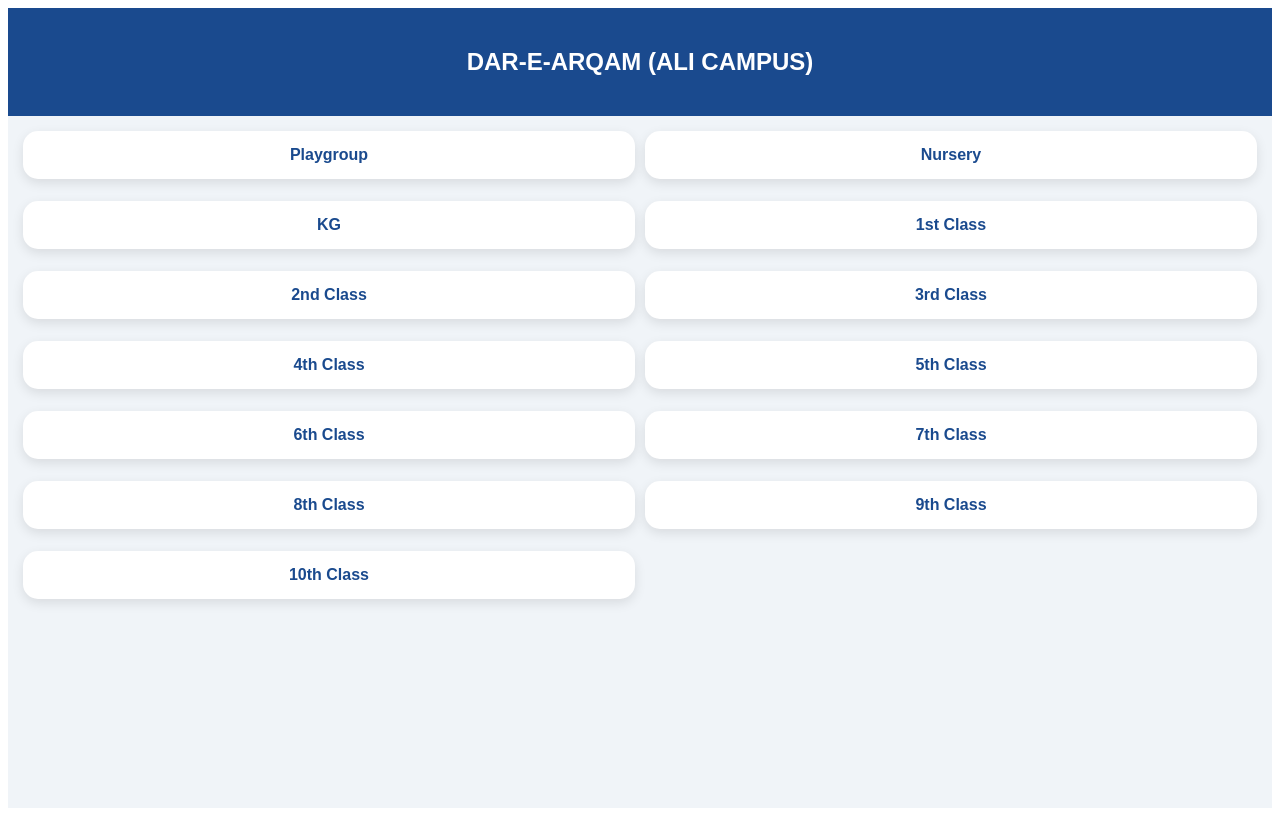
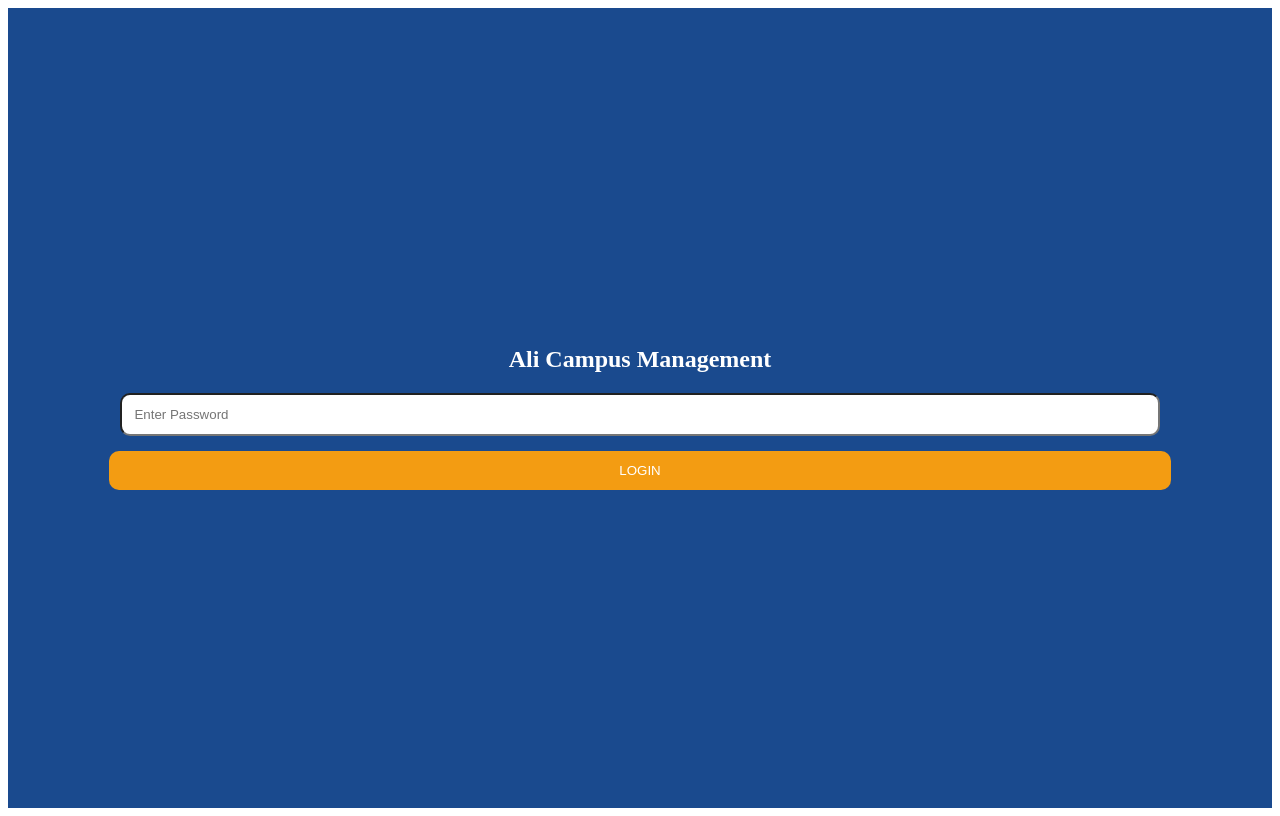
Before and after one commit to jani681/Darearqam-adhi-kot, a React (Vite) app: page / in a window 1280 px wide. Built offline with nearby package versions, Linux system fonts and the light colour scheme.

Commit message:
Refactor App component for login and staff management

```diff
--- a/src/App.jsx
+++ b/src/App.jsx
@@ -1,80 +1,99 @@
 import React, { useState, useEffect } from 'react';
 import { db } from './firebase';
-import { collection, addDoc, getDocs, serverTimestamp, query, orderBy, where, updateDoc, deleteDoc, doc } from "firebase/firestore";
+import { collection, addDoc, getDocs, query, where, doc, deleteDoc, updateDoc } from "firebase/firestore";
 
 const CLASSES = ["Playgroup", "Nursery", "KG", "1st Class", "2nd Class", "3rd Class", "4th Class", "5th Class", "6th Class", "7th Class", "8th Class", "9th Class", "10th Class"];
 
 export default function App() {
-  const [isLoggedIn, setIsLoggedIn] = useState(false);
+  const [view, setView] = useState('login');
   const [userRole, setUserRole] = useState('');
-  const [staffData, setStaffData] = useState(null);
-  const [view, setView] = useState('dashboard');
+  const [staffName, setStaffName] = useState('');
   const [records, setRecords] = useState([]);
   const [searchTerm, setSearchTerm] = useState('');
+  const [selectedClass, setSelectedClass] = useState('');
 
-  // Student Input States
-  const [name, setName] = useState('');
-  const [rollNo, setRollNo] = useState('');
-  const [whatsapp, setWhatsapp] = useState('');
-  const [selectedClass, setSelectedClass] = useState(CLASSES[0]);
+  // UI Styles from screenshots
+  const headerStyle = { background: '#1a4a8e', color: 'white', padding: '15px', textAlign: 'center', borderRadius: '0 0 15px 15px' };
+  const navBtnStyle = { background: 'white', border: 'none', padding: '10px', borderRadius: '10px', boxShadow: '0 2px 5px rgba(0,0,0,0.1)', flex: '1', margin: '5px', fontSize: '12px' };
+  const cardStyle = { background: 'white', margin: '10px', padding: '15px', borderRadius: '15px', borderLeft: '5px solid #4caf50', boxShadow: '0 2px 8px rgba(0,0,0,0.05)' };
 
-  // --- STYLES ---
-  const cardStyle = { background: 'white', padding: '15px', borderRadius: '15px', boxShadow: '0 4px 12px rgba(0,0,0,0.1)', marginBottom: '12px' };
-  const inputStyle = { width: '100%', padding: '12px', margin: '8px 0', borderRadius: '10px', border: '1px solid #ddd' };
-  const waBtnStyle = { background: '#25D366', color: 'white', border: 'none', padding: '8px 15px', borderRadius: '8px', textDecoration: 'none', fontSize: '12px', fontWeight: 'bold', display: 'inline-block', marginTop: '10px' };
-
-  // --- FETCHING DATA ---
-  const fetchClassRecords = async (cls) => {
-    const q = query(collection(db, "ali_campus_records"), where("class", "==", cls));
+  // Fetch Directory Data
+  const loadDirectory = async (cls) => {
+    setSelectedClass(cls);
+    const q = query(collection(db, "students"), where("class", "==", cls));
     const snap = await getDocs(q);
     setRecords(snap.docs.map(d => ({ id: d.id, ...d.data() })));
     setView('view_dir');
   };
 
+  if (view === 'login') {
     return (
-    <div style={{ fontFamily: 'sans-serif', backgroundColor: '#f0f4f8', minHeight: '100vh' }}>
-      {/* HEADER SECTION */}
-      <div style={{ backgroundColor: '#1a4a8e', padding: '20px', textAlign: 'center', color: 'white' }}>
-        <h2>DAR-E-ARQAM (ALI CAMPUS)</h2>
+      <div style={{ background: '#1a4a8e', height: '100vh', display: 'flex', flexDirection: 'column', alignItems: 'center', justifyContent: 'center' }}>
+        <h2 style={{ color: 'white' }}>Ali Campus Management</h2>
+        <input type="password" placeholder="Enter Password" style={{ padding: '12px', borderRadius: '10px', width: '80%', marginBottom: '15px' }} />
+        <button onClick={() => { setUserRole('admin'); setView('dashboard'); }} style={{ background: '#f39c12', color: 'white', padding: '12px', width: '84%', border: 'none', borderRadius: '10px' }}>LOGIN</button>
+      </div>
+    );
+  }
 
-        {/* STAFF PANEL FIX: Displaying "Teacher: Name" */}
-        {userRole === 'staff' && staffData && (
-          <div style={{ marginTop: '10px', padding: '10px', background: 'rgba(255,255,255,0.2)', borderRadius: '10px' }}>
-            <h4 style={{ margin: 0 }}>Teacher: {staffData.name}</h4>
+  return (
+    <div style={{ background: '#f8f9fa', minHeight: '100vh' }}>
+      <div style={headerStyle}>
+        <h3>DAR-E-ARQAM (ALI CAMPUS)</h3>
+        {/* STAFF PANEL FIX: Teacher Label */}
+        {userRole === 'staff' && <div style={{ background: 'rgba(255,255,255,0.2)', padding: '5px', borderRadius: '5px', marginTop: '5px' }}>Teacher: {staffName}</div>}
+
+        <div style={{ display: 'grid', gridTemplateColumns: 'repeat(4, 1fr)', marginTop: '15px' }}>
+          <button style={navBtnStyle} onClick={() => setView('dashboard')}>🏠 Home</button>
+          <button style={navBtnStyle}>📝 Admit</button>
+          <button style={navBtnStyle} onClick={() => setView('class_list')}>📂 Dir</button>
+          <button style={navBtnStyle}>✅ Atten</button>
+          <button style={navBtnStyle} onClick={() => setView('staff_manage')}>👥 Staff</button>
+          <button style={navBtnStyle}>📜 Hist</button>
+          <button style={navBtnStyle}>📊 Reprt</button>
+          <button style={navBtnStyle} onClick={() => setView('login')}>🚪 Out</button>
+        </div>
+      </div>
+
+      {/* DASHBOARD - Class Stats View */}
+      {view === 'dashboard' && (
+        <div style={{ display: 'grid', gridTemplateColumns: '1fr 1fr', gap: '10px', padding: '15px' }}>
+          {CLASSES.map(cls => (
+            <div key={cls} style={{ background: 'white', padding: '15px', borderRadius: '12px', textAlign: 'center' }}>
+              <h4 style={{ color: '#1a4a8e', margin: '0' }}>{cls}</h4>
+              <p style={{ margin: '5px 0 0', fontWeight: 'bold' }}>0</p>
+            </div>
+          ))}
         </div>
       )}
+
+      {/* CLASS SELECTION FOR DIRECTORY */}
+      {view === 'class_list' && (
+        <div style={{ display: 'grid', gridTemplateColumns: '1fr 1fr', gap: '10px', padding: '15px' }}>
+          {CLASSES.map(cls => (
+            <button key={cls} onClick={() => loadDirectory(cls)} style={{ padding: '15px', borderRadius: '10px', border: 'none', background: 'white', color: '#1a4a8e', fontWeight: 'bold' }}>{cls}</button>
+          ))}
         </div>
+      )}
 
+      {/* STUDENT DIRECTORY WITH WHATSAPP BUTTON FIX */}
+      {view === 'view_dir' && (
         <div style={{ padding: '15px' }}>
-
-        {/* VIEW DIRECTORY WITH WHATSAPP BUTTON FIX */}
-        {view === 'view_dir' && (
-          <div>
-            <input
-              placeholder="🔍 Search Students..."
-              onChange={(e) => setSearchTerm(e.target.value)}
-              style={inputStyle}
-            />
+          <input placeholder="🔍 Search student..." style={{ width: '92%', padding: '12px', borderRadius: '10px', border: '1px solid #ddd', marginBottom: '15px' }} onChange={(e) => setSearchTerm(e.target.value)} />
           {records.filter(r => r.student_name.toLowerCase().includes(searchTerm.toLowerCase())).map(r => (
             <div key={r.id} style={cardStyle}>
-                <div style={{ display: 'flex', justifyContent: 'space-between' }}>
+              <div style={{ display: 'flex', justifyContent: 'space-between', alignItems: 'center' }}>
                 <div>
-                    <b style={{ fontSize: '18px' }}>{r.student_name}</b>
-                    <p style={{ margin: '5px 0', color: '#666' }}>Roll: {r.roll_number} | Class: {r.class}</p>
-
-                    {/* ADMIN PANEL FIX: WhatsApp Button added here */}
-                    <a
-                      href={`https://wa.me/${r.parent_whatsapp}`}
-                      target="_blank"
-                      rel="noopener noreferrer"
-                      style={waBtnStyle}
-                    >
-                      💬 WhatsApp
+                  <h4 style={{ margin: '0' }}>{r.student_name}</h4>
+                  <p style={{ margin: '5px 0', fontSize: '13px', color: '#666' }}>Roll: {r.roll_number} | Dues: {r.dues || '0'}</p>
+                  {/* WhatsApp Integration */}
+                  <a href={`https://wa.me/${r.whatsapp}`} target="_blank" rel="noreferrer" style={{ display: 'inline-block', background: '#25D366', color: 'white', padding: '6px 12px', borderRadius: '5px', textDecoration: 'none', fontSize: '12px', marginTop: '5px' }}>
+                    🟢 WhatsApp
                   </a>
                 </div>
                 <div>
-                    <button style={{ background: '#f39c12', color: 'white', border: 'none', padding: '5px 10px', borderRadius: '5px', marginRight: '5px' }}>Edit</button>
-                    <button style={{ background: '#e74c3c', color: 'white', border: 'none', padding: '5px 10px', borderRadius: '5px' }}>Del</button>
+                  <button style={{ background: '#f39c12', color: 'white', border: 'none', padding: '8px', borderRadius: '5px', marginRight: '5px' }}>Edit</button>
+                  <button style={{ background: '#e74c3c', color: 'white', border: 'none', padding: '8px', borderRadius: '5px' }}>Del</button>
                 </div>
               </div>
             </div>
@@ -82,17 +101,17 @@
         </div>
       )}
 
-        {/* DASHBOARD CLASSES */}
-        {view === 'dashboard' && (
-          <div style={{ display: 'grid', gridTemplateColumns: '1fr 1fr', gap: '10px' }}>
-            {CLASSES.map(cls => (
-              <div key={cls} onClick={() => fetchClassRecords(cls)} style={{ ...cardStyle, cursor: 'pointer', textAlign: 'center' }}>
-                <h4 style={{ margin: 0, color: '#1a4a8e' }}>{cls}</h4>
+      {/* STAFF MANAGEMENT */}
+      {view === 'staff_manage' && (
+        <div style={{ padding: '15px' }}>
+          <div style={{ background: 'white', padding: '20px', borderRadius: '15px' }}>
+            <h3>Add New Staff</h3>
+            <input style={{ width: '92%', padding: '10px', marginBottom: '10px' }} placeholder="Staff Name" id="stf_name" />
+            <input style={{ width: '92%', padding: '10px', marginBottom: '10px' }} placeholder="Role (e.g. Science Teacher)" id="stf_role" />
+            <button style={{ width: '100%', background: '#1a4a8e', color: 'white', padding: '12px', border: 'none', borderRadius: '8px' }}>Register Staff</button>
           </div>
-            ))}
         </div>
       )}
     </div>
-    </div>
   );
 }
```
Lines whose indentation alone changed are shown as unchanged.
